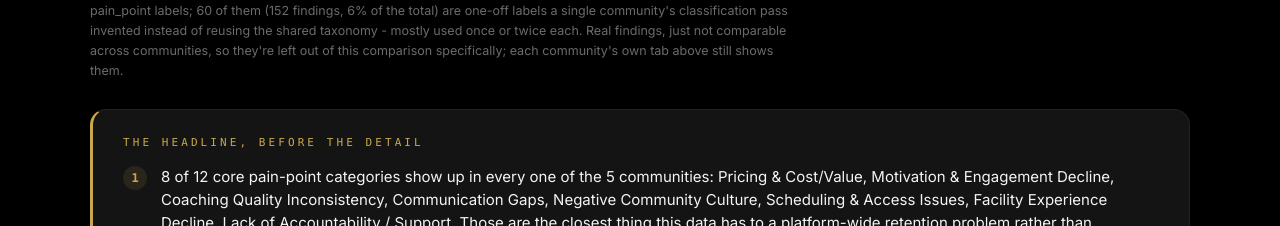
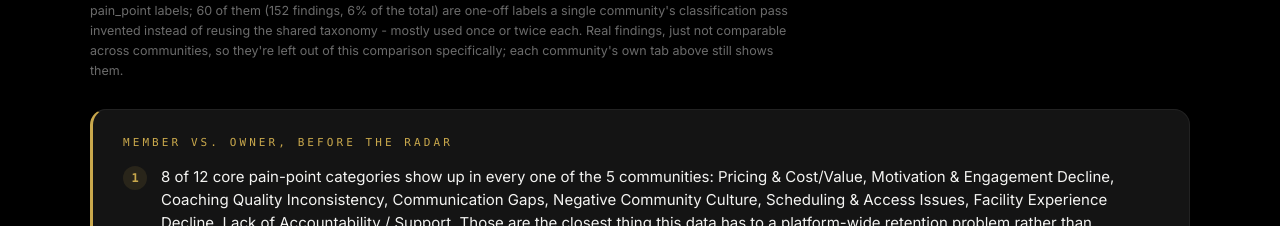
Before and after one commit to Santhoshi129/readout-sync, a Next.js app: page /retention-research in a window 1280 px wide. Shown: the part 1741-1967 px from the top of the page. Built offline with nearby package versions, Linux system fonts and the light colour scheme.

Commit message:
Fix duplicate-looking headline on combined tab: give the member-vs-owner takeaways box its own title instead of reusing 'The headline, before the detail'

```diff
--- a/components/KeyTakeaways.tsx
+++ b/components/KeyTakeaways.tsx
@@ -1,7 +1,7 @@
-export function KeyTakeaways({ points }: { points: string[] }) {
+export function KeyTakeaways({ points, title = "The headline, before the detail" }: { points: string[]; title?: string }) {
   return (
     <div className="card" style={{ padding: "26px 30px", border: "1px solid var(--border)", borderLeft: "3px solid var(--amber)" }}>
-      <div className="eyebrow" style={{ marginBottom: 16 }}>The headline, before the detail</div>
+      <div className="eyebrow" style={{ marginBottom: 16 }}>{title}</div>
       <div style={{ display: "flex", flexDirection: "column", gap: 14 }}>
         {points.map((p, i) => (
           <div key={i} style={{ display: "flex", gap: 14, alignItems: "flex-start" }}>
--- a/components/RetentionResearchDashboard.tsx
+++ b/components/RetentionResearchDashboard.tsx
@@ -593,7 +593,7 @@ export function RetentionResearchDashboard({
           </div>
 
           <section style={{ marginBottom: 24 }}>
-            <KeyTakeaways points={combinedNotes} />
+            <KeyTakeaways points={combinedNotes} title="Member vs. owner, before the radar" />
           </section>
 
           {(() => {
```
